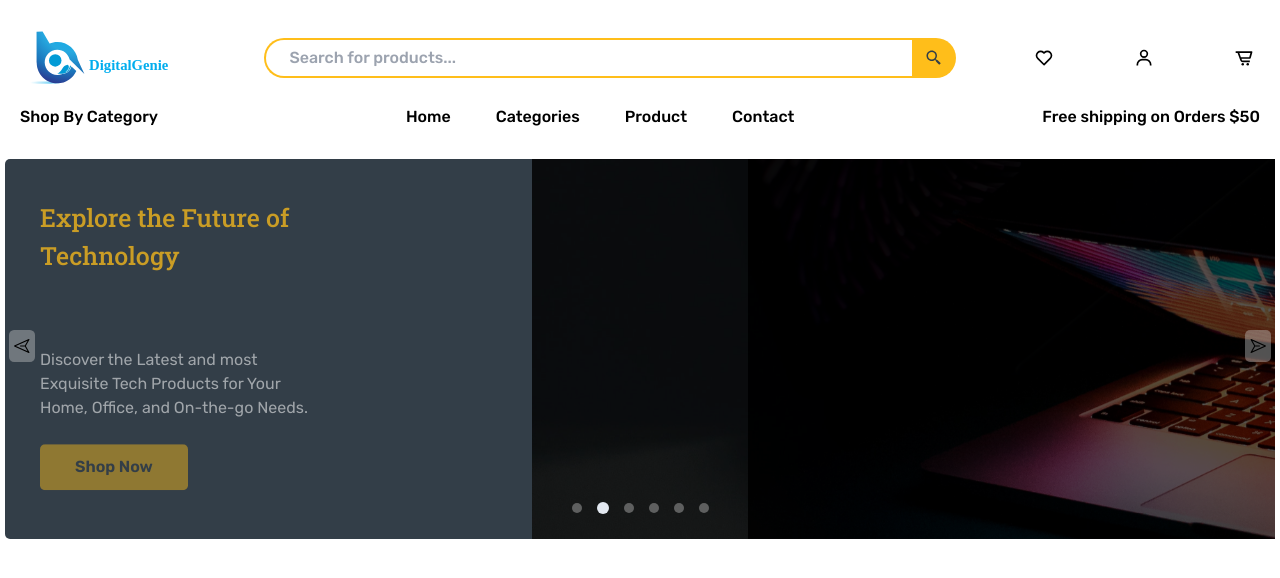
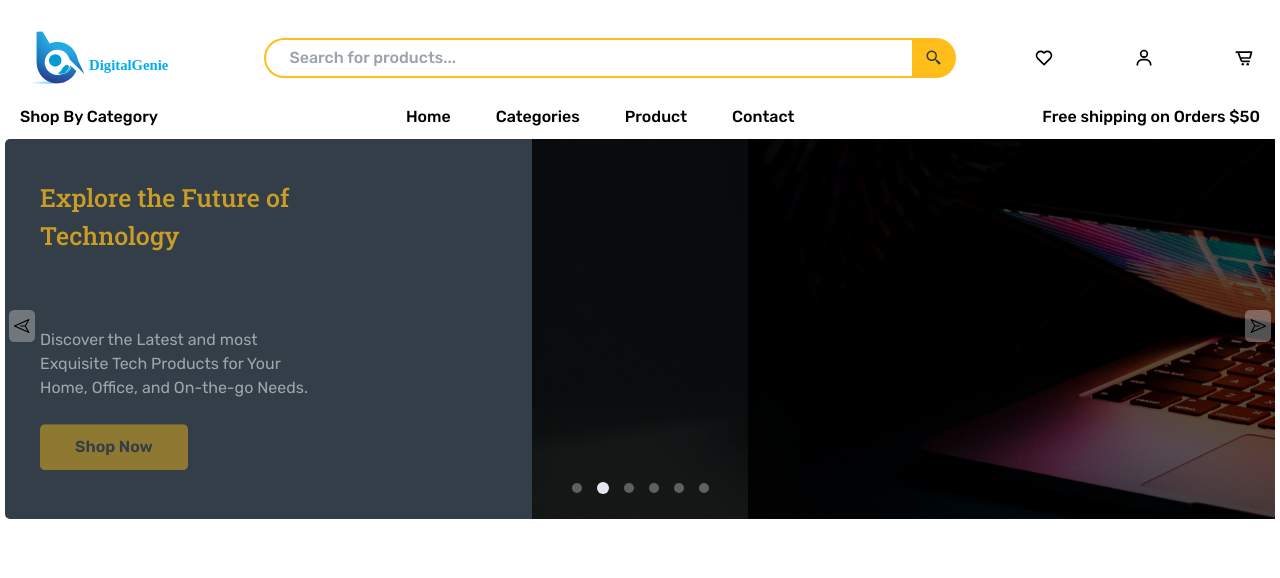
Before and after one commit to Ryan-Zayne/E-Commerce--DEPRECATED, a React (Vite) app: page / in a window 1280 px wide. Shown: the top 578 px of the page. Built offline with nearby package versions, Linux system fonts and the light colour scheme; grey boxes are pictures that could not be loaded.

Commit message:
Small tweak

```diff
--- a/src/components/Hero/Carousel.jsx
+++ b/src/components/Hero/Carousel.jsx
@@ -38,7 +38,7 @@ const Carousel = () => {
 	});
 
 	return (
-		<section className="relative mx-[0.5rem] mt-[3rem] flex h-[38rem] rounded-[5px] bg-primary">
+		<section className="relative mx-[0.5rem] mt-[1rem] flex h-[38rem] rounded-[5px] bg-primary">
 			<button
 				onClick={previousSlideButton}
 				className="absolute left-[0.4rem] top-[45%] z-10 rotate-180 rounded-[5px] bg-carousel-btn p-[0.8rem_0.5rem] transition-[transform] hover:[box-shadow:0_0_5px_white] active:scale-[1.1]"
```
